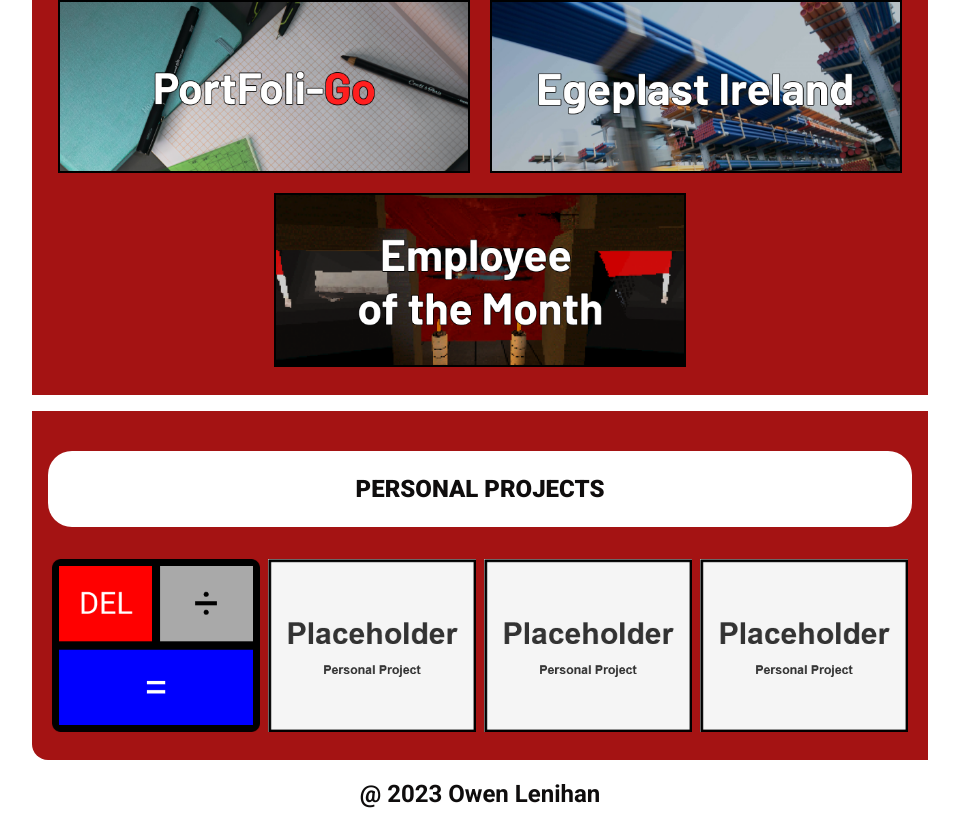
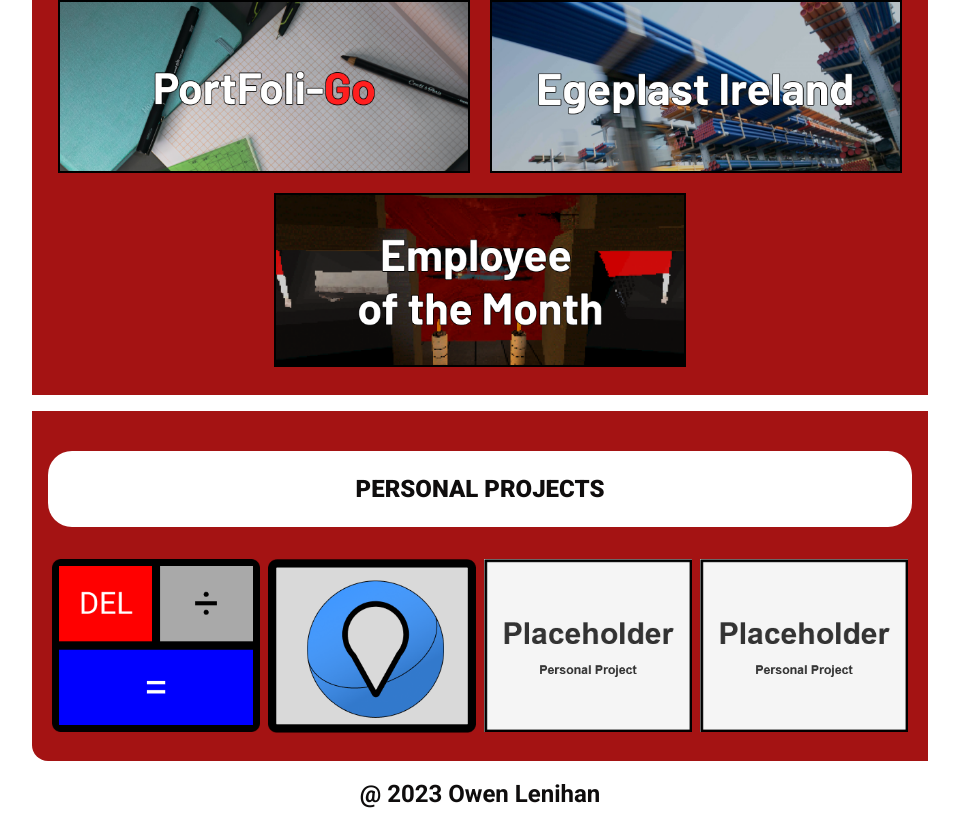
Before and after one commit to ying-lenny/Portfolio-Site-OL, a React (Create React App) app: page /page3 in a window 1280 px wide. Shown: the part 245-1073 px from the top of the page, without its empty margins (160-1119 px from the left). Built offline with nearby package versions, Linux system fonts and the light colour scheme.

Commit message:
Updated personal project section
Added new title and icon for second personal project - FindAPlace - the project made for a job assessment that fell through

```diff
--- a/src/Assets/data.js
+++ b/src/Assets/data.js
@@ -49,11 +49,11 @@
 	},
 	{
 		id: 1,
-		title: 'Rock, Paper, Scissors!',
+		title: 'Find-A-Place',
 		description: "Brief overview of Rock, Paper, Scissors goes here",
 		images: [
-			images.personalProjects.temp[0],
-			images.personalProjects.temp[0],
+			images.personalProjects.findAPlace[0],
+			images.personalProjects.temp[1],
 		],
 		links: [
 
--- a/src/Assets/images.js
+++ b/src/Assets/images.js
@@ -6,6 +6,10 @@
     calculator: [
       require('./PersonalProjects/Calculator/CalculatorIcon.png'),
       require('./PersonalProjects/Calculator/CalculatorFull.png'),
+    ],
+    findAPlace: [
+      require('./PersonalProjects/FindAPlace/FindAPlaceIcon.png'),
+      require('./PersonalProjects/Calculator/CalculatorIcon.png'),
     ],
   },
   bigProjects: {
```
Also changed, not shown: src/Assets/PersonalProjects/FindAPlace/FindAPlaceIcon.png (added).
